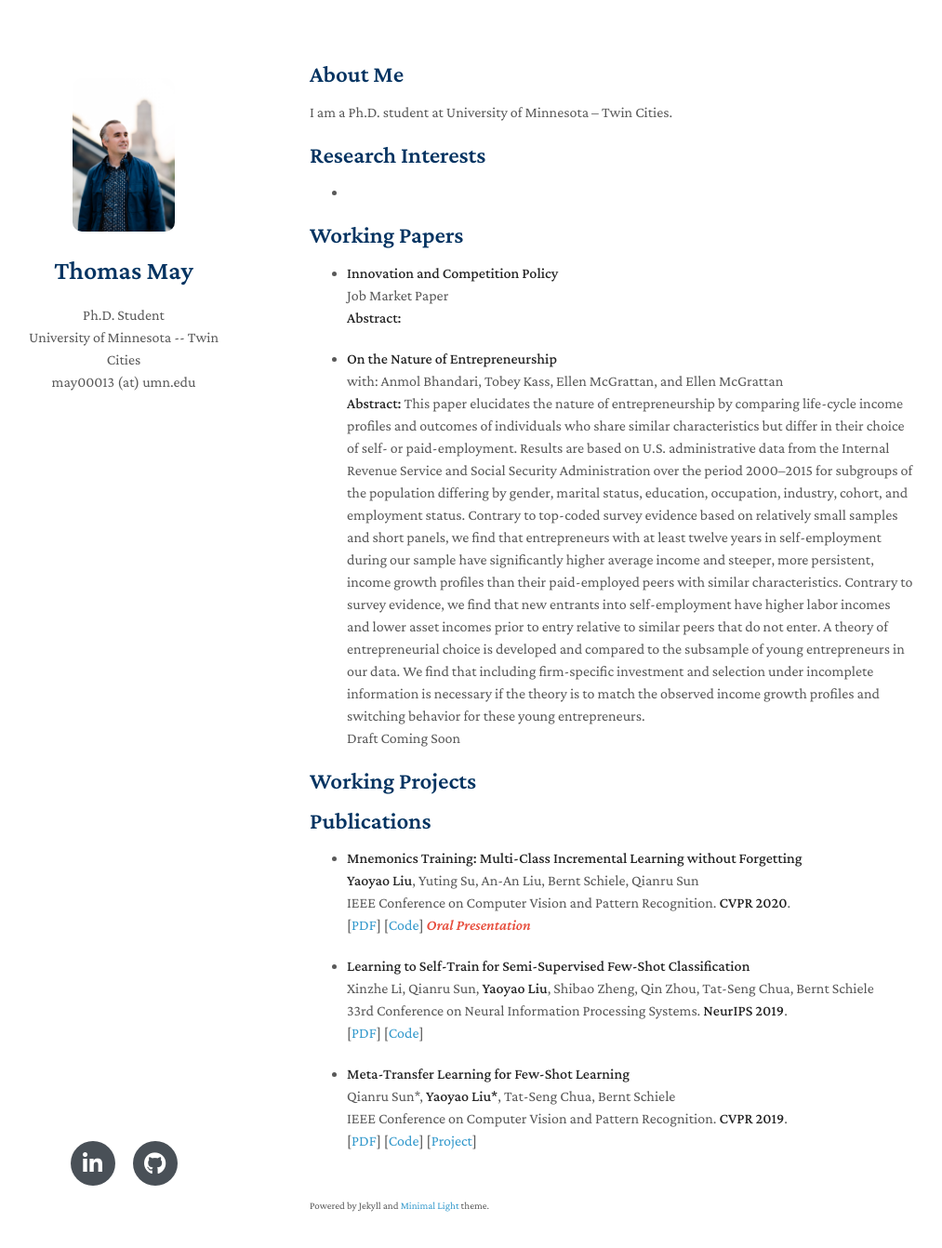
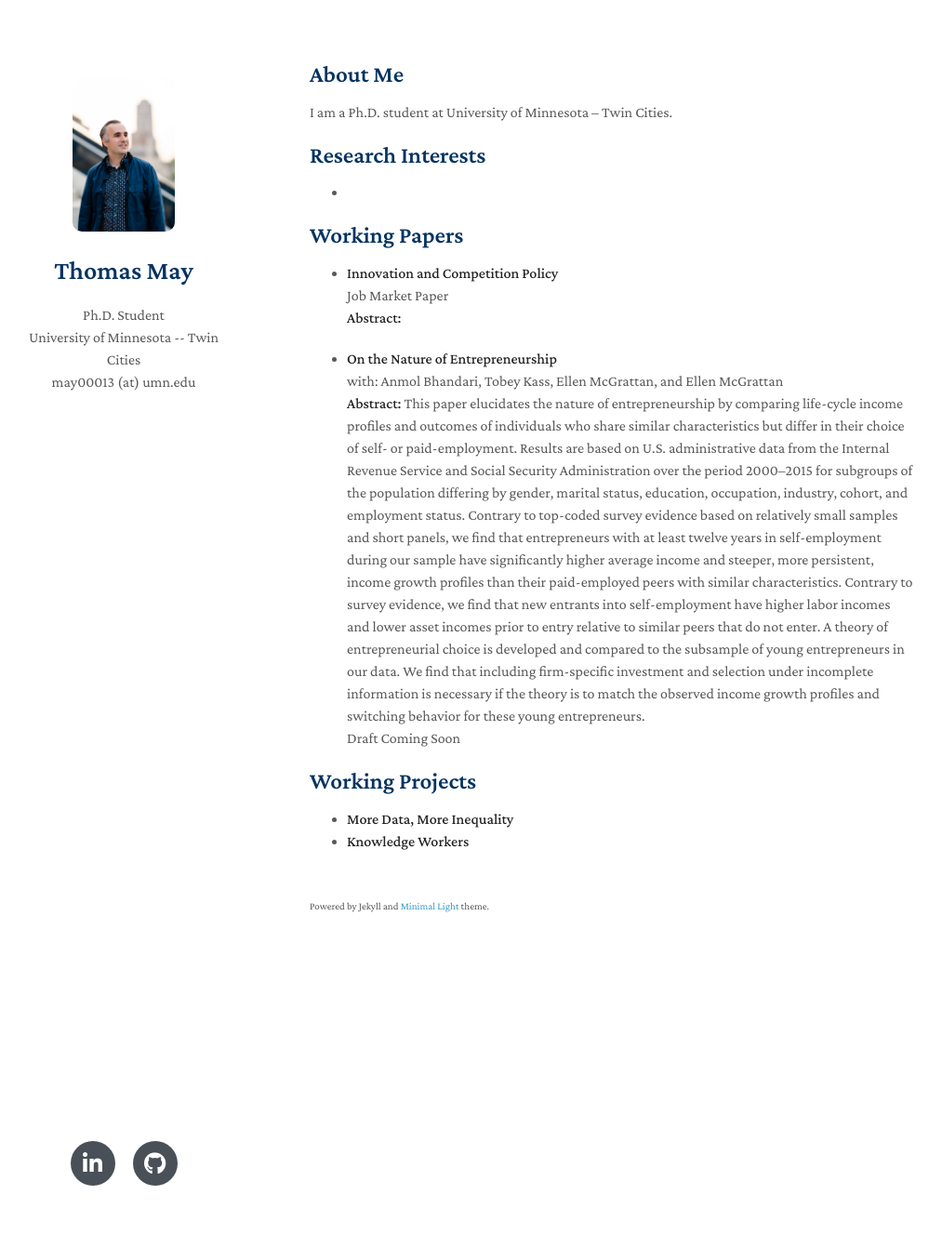
Before and after one commit to MayEcon/mayecon.github.io, a Jekyll site: the page built from index.md, in a window 1280 px wide and 1377 px high. Shown: the top 1342 px of the window at 93% size, without its empty margins (137-1150 px from the left). Built offline with Jekyll 4.4.1, drawn with Linux system fonts in a browser that asks for light colours; nearby versions of some CDN libraries; a style sheet for code colours, icons or effects is not loaded; our own code applies the rules of GitHub Pages for plain Markdown files.

Commit message:
Update index.md

```diff
--- a/index.md
+++ b/index.md
@@ -25,32 +25,8 @@ I am a Ph.D. student at University of Minnesota -- Twin Cities.
   <br>
   **Abstract:** This paper elucidates the nature of entrepreneurship by comparing life-cycle income profiles and outcomes of individuals who share similar characteristics but differ in their choice of self- or paid-employment. Results are based on U.S. administrative data from the Internal Revenue Service and Social Security Administration over the period 2000–2015 for subgroups of the population differing by gender, marital status, education, occupation, industry, cohort, and employment status. Contrary to top-coded survey evidence based on relatively small samples and short panels, we find that entrepreneurs with at least twelve years in self-employment during our sample have significantly higher average income and steeper, more persistent, income growth profiles than their paid-employed peers with similar characteristics. Contrary to survey evidence, we find that new entrants into self-employment have higher labor incomes and lower asset incomes prior to entry relative to similar peers that do not enter. A theory of entrepreneurial choice is developed and compared to the subsample of young entrepreneurs in our data. We find that including firm-specific investment and selection under incomplete information is necessary if the theory is to match the observed income growth profiles and switching behavior for these young entrepreneurs.
  <br>
- Draft Coming Soon
+  Draft Coming Soon
 
 ## Working Projects
-
-## Publications
-
-- **Mnemonics Training: Multi-Class Incremental Learning without Forgetting**
-  <br>
-  **Yaoyao Liu**, Yuting Su, An-An Liu, Bernt Schiele, Qianru Sun
-  <br>
-  IEEE Conference on Computer Vision and Pattern Recognition. **CVPR 2020**.
-  <br>
-  [[PDF](https://arxiv.org/pdf/2002.10211.pdf)] [[Code](https://github.com/yaoyao-liu/mnemonics)] <strong><i style="color:#e74d3c">Oral Presentation</i></strong>
-
-- **Learning to Self-Train for Semi-Supervised Few-Shot Classification**
-  <br>
-  Xinzhe Li, Qianru Sun, **Yaoyao Liu**, Shibao Zheng, Qin Zhou, Tat-Seng Chua, Bernt Schiele
-  <br>
-  33rd Conference on Neural Information Processing Systems. **NeurIPS 2019**.
-  <br>
-  [[PDF](http://papers.nips.cc/paper/9216-learning-to-self-train-for-semi-supervised-few-shot-classification.pdf)] [[Code](https://github.com/xinzheli1217/learning-to-self-train)]
-
-- **Meta-Transfer Learning for Few-Shot Learning**
-  <br>
-  Qianru Sun\*, **Yaoyao Liu\***, Tat-Seng Chua, Bernt Schiele
-  <br>
-  IEEE Conference on Computer Vision and Pattern Recognition. **CVPR 2019**.
-  <br>
-  [[PDF](http://openaccess.thecvf.com/content_CVPR_2019/papers/Sun_Meta-Transfer_Learning_for_Few-Shot_Learning_CVPR_2019_paper.pdf)] [[Code](https://github.com/yaoyao-liu/meta-transfer-learning)] [[Project](https://mtl.yyliu.net/)]
+- **More Data, More Inequality**
+- **Knowledge Workers**
```
